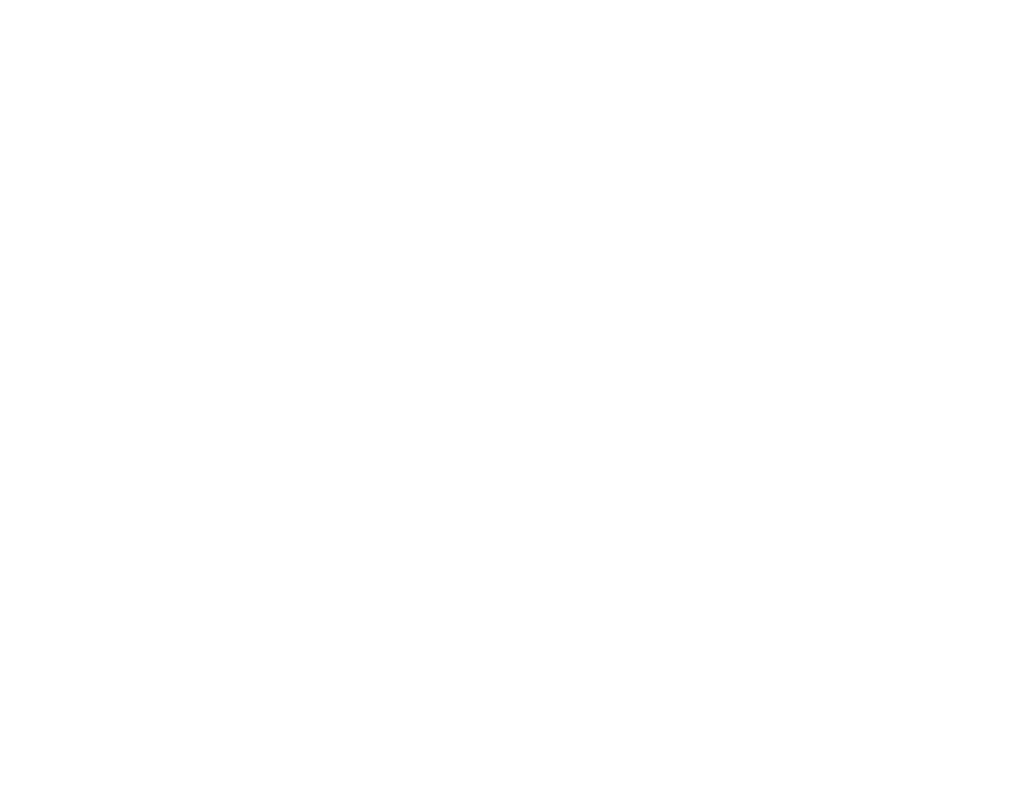
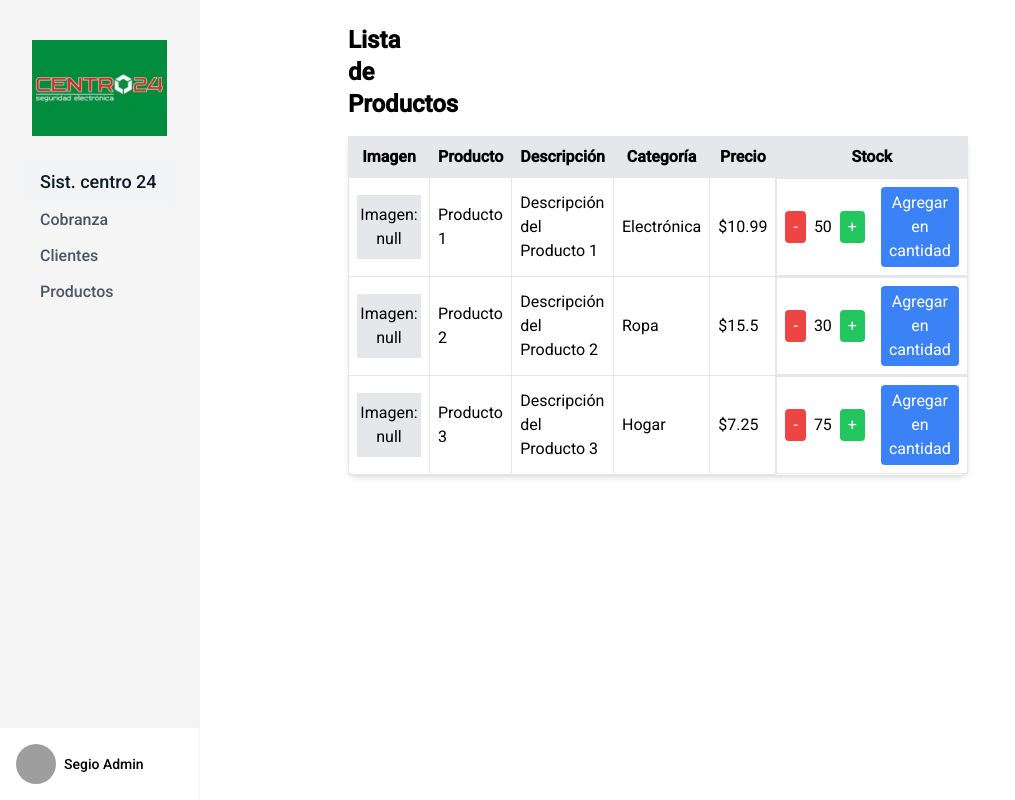
Before and after one commit to FerRobledo/centro24, an Angular app: page /productos in a window 1280 px wide. Before the commit this address led to /. Shown: the whole page, without its empty margins (0-1015 px from the left). Built offline with nearby package versions, Linux system fonts and the light colour scheme; no server answers; grey boxes are pictures that could not be loaded.

Commit message:
agregado de vista de productos en el path: /productos

```diff
--- a/src/app/app-routing.module.ts
+++ b/src/app/app-routing.module.ts
@@ -4,6 +4,7 @@ import { HomeComponent } from './componentes/home/home.component';
 import { RegisterComponent } from './componentes/auth/register/register.component';
 import { LoginComponent } from './componentes/auth/login/login.component';
 import { DashboardComponent } from './componentes/dashboard/dashboard.component';
+import { ProductosComponent } from './componentes/productos/productos.component';
 
 const routes: Routes = [
   {
@@ -17,6 +18,10 @@ const routes: Routes = [
       {
         path: 'cobranza',
         component: RegisterComponent,
+      },
+      {
+        path: 'productos',
+        component: ProductosComponent
       }
     ]
   },
--- /dev/null
+++ b/src/app/componentes/productos/productos.component.html
@@ -0,0 +1,42 @@
+<div class="container mx-auto p-6">
+  <h2 class="text-2xl font-bold mb-4">Lista de Productos</h2>
+  <table class="w-full border-collapse bg-white shadow-md rounded-lg">
+    <thead>
+      <tr class="bg-gray-200">
+        <th class="p-2 border">Imagen</th>
+        <th class="p-2 border">Producto</th>
+        <th class="p-2 border">Descripción</th>
+        <th class="p-2 border">Categoría</th>
+        <th class="p-2 border">Precio</th>
+        <th class="p-2 border">Stock</th>
+      </tr>
+    </thead>
+    <tbody>
+      <tr *ngFor="let product of products; let i = index" class="border-t">
+        <td class="p-2 border text-center">
+          <div class="w-16 h-16 bg-gray-200 flex items-center justify-center mx-auto">Imagen: null</div>
+        </td>
+        <td class="p-2 border">{{ product.name }}</td>
+        <td class="p-2 border">{{ product.description }}</td>
+        <td class="p-2 border">{{ product.category }}</td>
+        <td class="p-2 border">${{ product.price }}</td>
+        <td class="p-2 border flex items-center justify-center gap-2">
+          <button (click)="decreaseStock(i)" class="bg-red-500 text-white px-2 py-1 rounded">-</button>
+          <span>{{ product.stock }}</span>
+          <button (click)="increaseStock(i)" class="bg-green-500 text-white px-2 py-1 rounded">+</button>
+          <button (click)="openQuantityModal(i)" class="bg-blue-500 text-white px-2 py-1 rounded ml-2">Agregar en cantidad</button>
+          <div *ngIf="showModal && selectedIndex === i" class="fixed inset-0 bg-gray-600 bg-opacity-50 flex items-center justify-center">
+            <div class="bg-white p-4 rounded-lg shadow-lg">
+              <h3 class="text-lg font-semibold mb-2">Agregar cantidad</h3>
+              <input [(ngModel)]="quantity" type="number" min="1" class="border p-1 rounded w-full mb-2" placeholder="Ingrese cantidad" />
+              <div class="flex justify-end gap-2">
+                <button (click)="addQuantity(i)" class="bg-green-500 text-white px-2 py-1 rounded">Aceptar</button>
+                <button (click)="closeModal()" class="bg-red-500 text-white px-2 py-1 rounded">Cancelar</button>
+              </div>
+            </div>
+          </div>
+        </td>
+      </tr>
+    </tbody>
+  </table>
+</div>
--- /dev/null
+++ b/src/app/componentes/productos/productos.component.ts
@@ -0,0 +1,49 @@
+import { Component, OnInit } from '@angular/core';
+
+@Component({
+  selector: 'app-productos',
+  templateUrl: './productos.component.html',
+  styleUrls: ['./productos.component.css']
+})
+
+
+export class ProductosComponent implements OnInit {
+  products = [
+    { name: 'Producto 1', description: 'Descripción del Producto 1', category: 'Electrónica', price: 10.99, stock: 50, image: null },
+    { name: 'Producto 2', description: 'Descripción del Producto 2', category: 'Ropa', price: 15.50, stock: 30, image: null },
+    { name: 'Producto 3', description: 'Descripción del Producto 3', category: 'Hogar', price: 7.25, stock: 75, image: null }
+  ];
+
+  ngOnInit() {}
+
+  increaseStock(index: number) {
+    this.products[index].stock += 1;
+  }
+
+  decreaseStock(index: number) {
+    if (this.products[index].stock > 0) {
+      this.products[index].stock -= 1;
+    }
+  }
+
+  showModal = false;
+  selectedIndex: number | null = null;
+  quantity: number = 1;
+
+  openQuantityModal(index: number) {
+    this.selectedIndex = index;
+    this.showModal = true;
+  }
+
+  closeModal() {
+    this.showModal = false;
+    this.selectedIndex = null;
+  }
+
+  addQuantity(index: number) {
+    if (this.quantity > 0) {
+      this.products[index].stock += this.quantity;
+      this.closeModal();
+    }
+  }
+}
--- a/src/app/componentes/sideMenu/sideMenu.component.html
+++ b/src/app/componentes/sideMenu/sideMenu.component.html
@@ -36,7 +36,7 @@
 
       <li>
         <a
-          href="#"
+          [routerLink] = "['/productos']"
           class="block rounded-lg px-4 py-2s font-medium text-gray-600 hover:bg-gray-100 hover:text-green-700"
         >
           Productos
```
Also changed, not shown: src/app/app.module.ts (+5 -2 lines), src/app/componentes/productos/productos.component.css (added), 1 other file (tests, documents, lock files or other folders).
